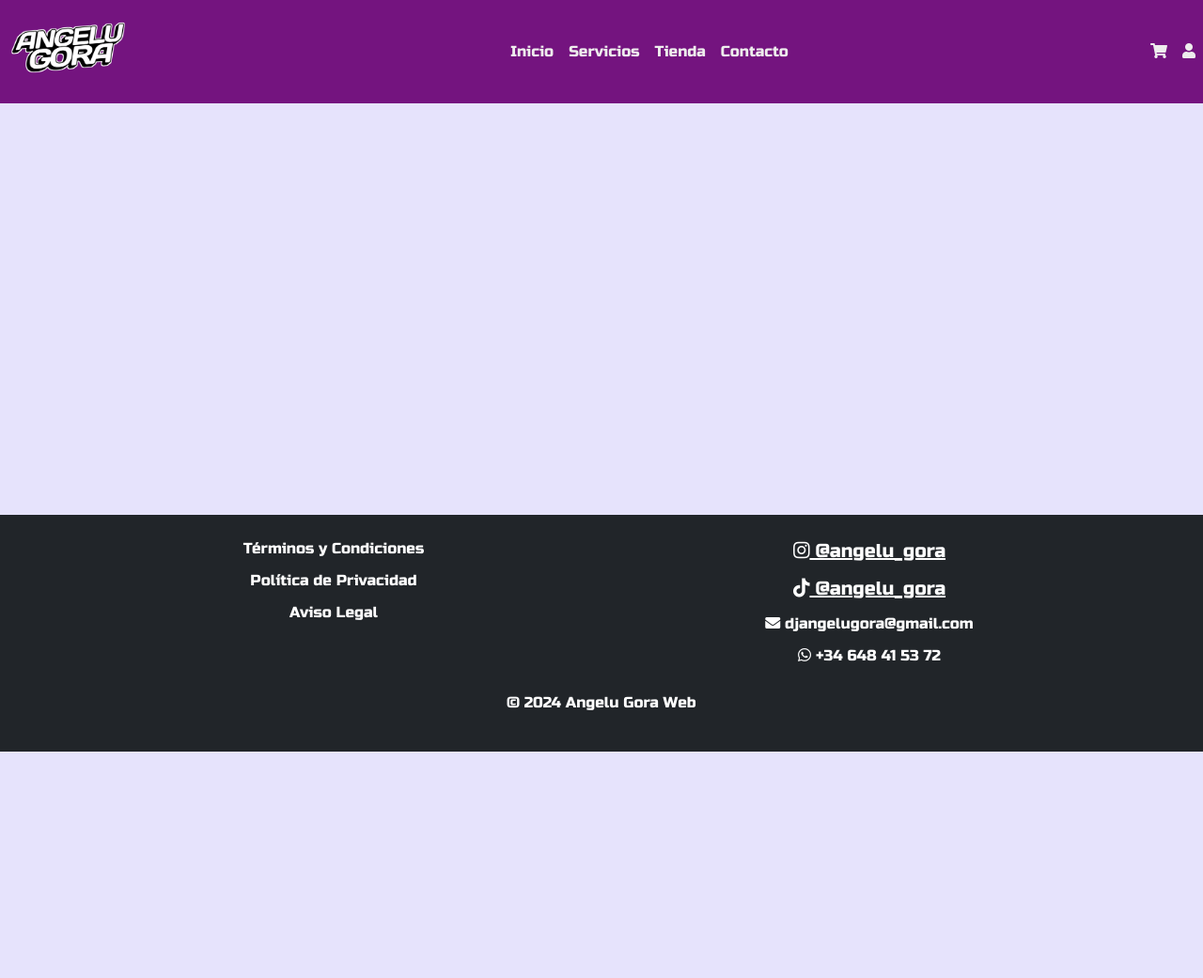
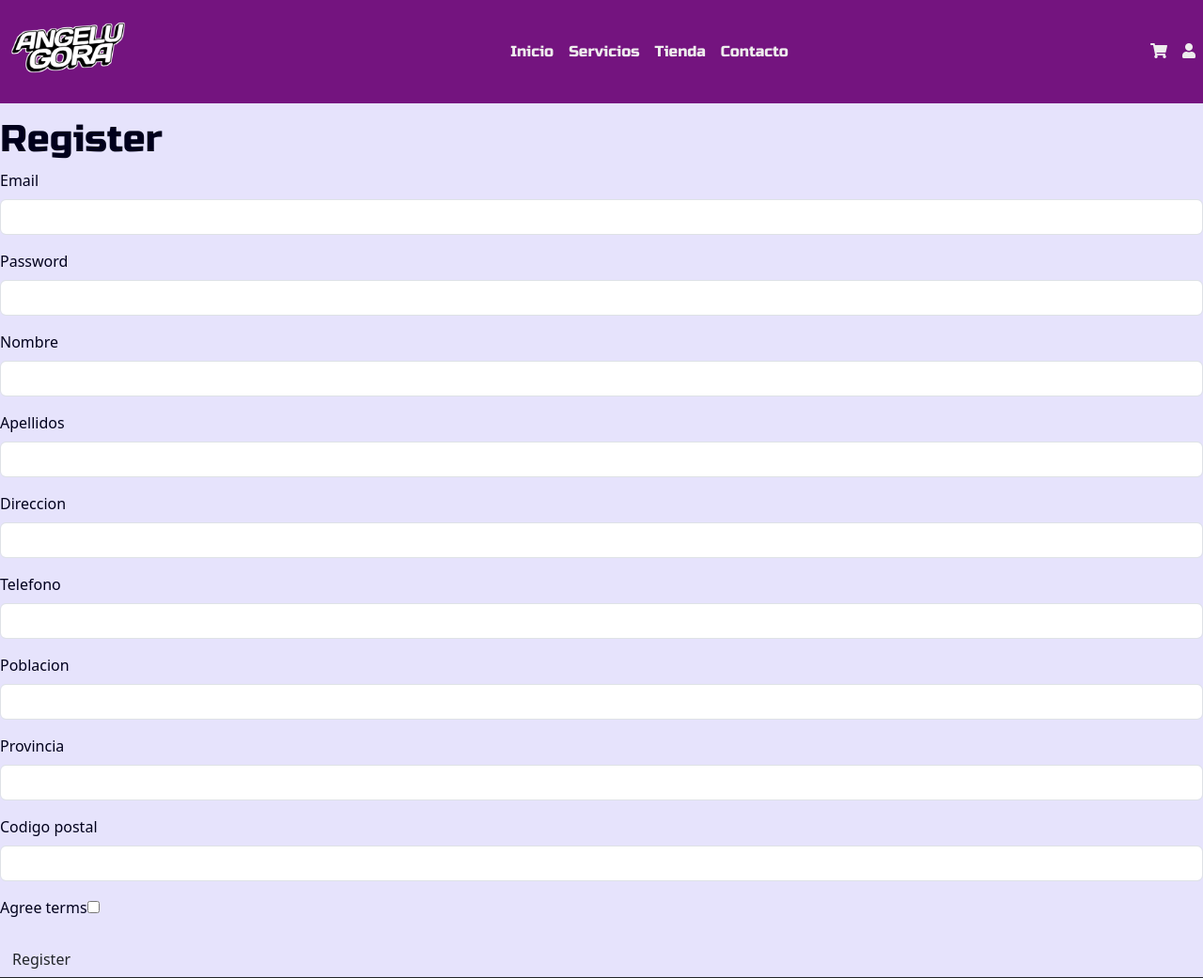
Before and after one commit to AngeluGora/repositorioGomez, a Symfony app: template angelugoraweb/templates/registration/register.html.twig in a window 1280 px wide. Shown: the top 1041 px of the page at 94% size. Before the commit the page ends 800 px from the top, so only its background shows below. Run offline with Twig, Linux system fonts and the light colour scheme; the template is opened without the code that fills it, so the values that code supplies are empty; form fields are guessed from the names that the template uses; some libraries are stand-ins or nearby versions.

Commit message:
registra

```diff
--- a/angelugoraweb/src/Controller/RegistrationController.php
+++ b/angelugoraweb/src/Controller/RegistrationController.php
@@ -30,6 +30,10 @@ class RegistrationController extends AbstractController
                 )
             );
 
+            // Después de persistir el usuario
+            $user->setRoles(['ROLE_USER']); // Asignamos un rol por defecto
+
+            // Antes de la redirección o autenticación
             $entityManager->persist($user);
             $entityManager->flush();
 
--- a/angelugoraweb/templates/base.html.twig
+++ b/angelugoraweb/templates/base.html.twig
@@ -43,7 +43,7 @@
                         {% if app.user %}
                             <a class="nav-link" href="{{ path('ruta_de_la_vista_del_usuario') }}"><i class="fas fa-user"></i></a>
                         {% else %}
-                            <a class="nav-link" href="#"><i class="fas fa-user"></i></a>
+                            <a class="nav-link" href="{{ path('app_login') }}"><i class="fas fa-user"></i></a>
                         {% endif %}
                     </li>
                 </ul>
--- a/angelugoraweb/templates/registration/register.html.twig
+++ b/angelugoraweb/templates/registration/register.html.twig
@@ -2,7 +2,7 @@
 
 {% block title %}Register{% endblock %}
 
-{% block body %}
+{% block main %}
     <h1>Register</h1>
 
     {{ form_errors(registrationForm) }}
@@ -12,6 +12,13 @@
         {{ form_row(registrationForm.plainPassword, {
             label: 'Password'
         }) }}
+        {{ form_row(registrationForm.nombre) }}
+        {{ form_row(registrationForm.apellidos) }}
+        {{ form_row(registrationForm.direccion) }}
+        {{ form_row(registrationForm.telefono) }}
+        {{ form_row(registrationForm.poblacion) }}
+        {{ form_row(registrationForm.provincia) }}
+        {{ form_row(registrationForm.codigoPostal) }}
         {{ form_row(registrationForm.agreeTerms) }}
 
         <button type="submit" class="btn">Register</button>
```
Also changed, not shown: angelugoraweb/src/Form/RegistrationFormType.php (+8 -0 lines), angelugoraweb/templates/security/login.html.twig (+17 -6 lines).
